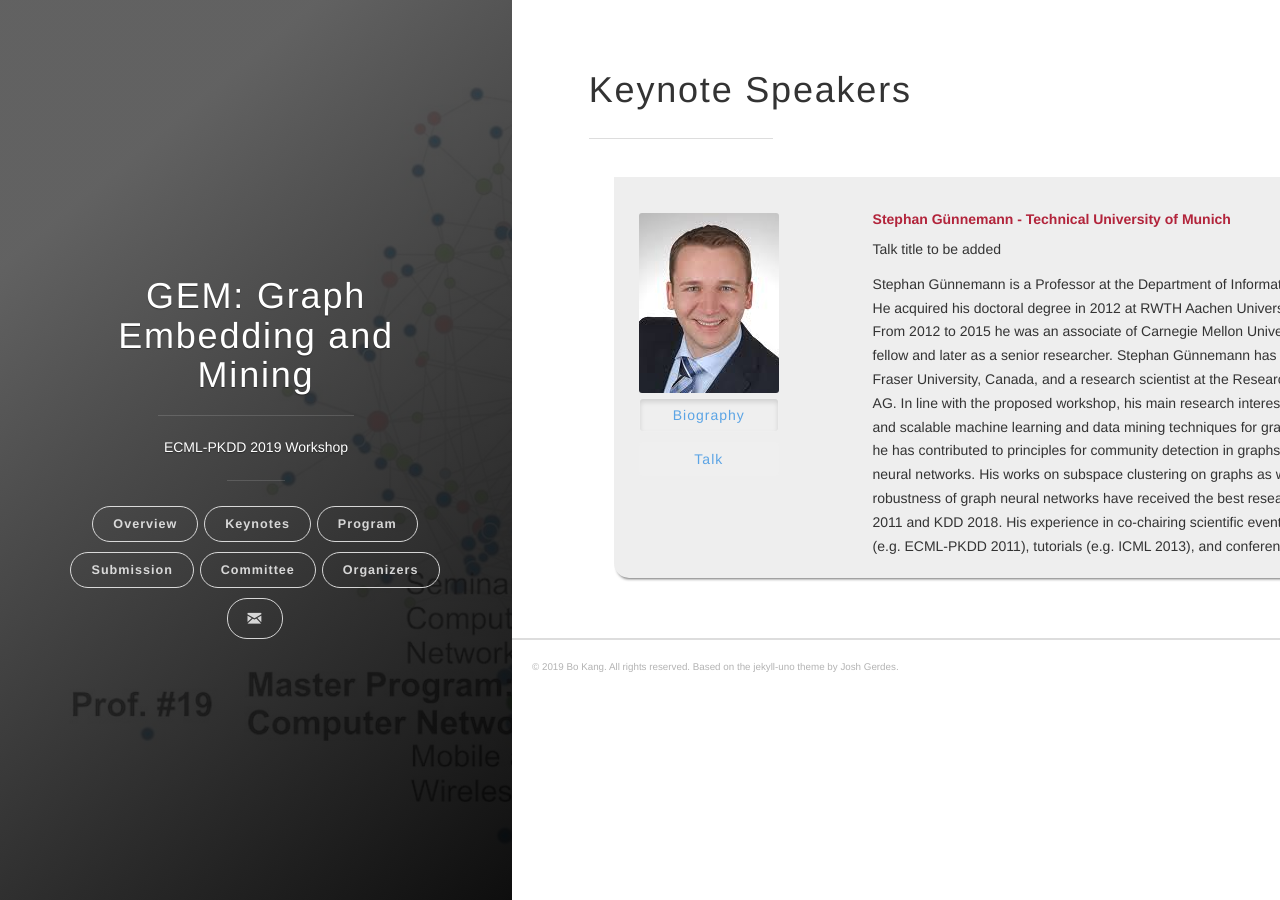
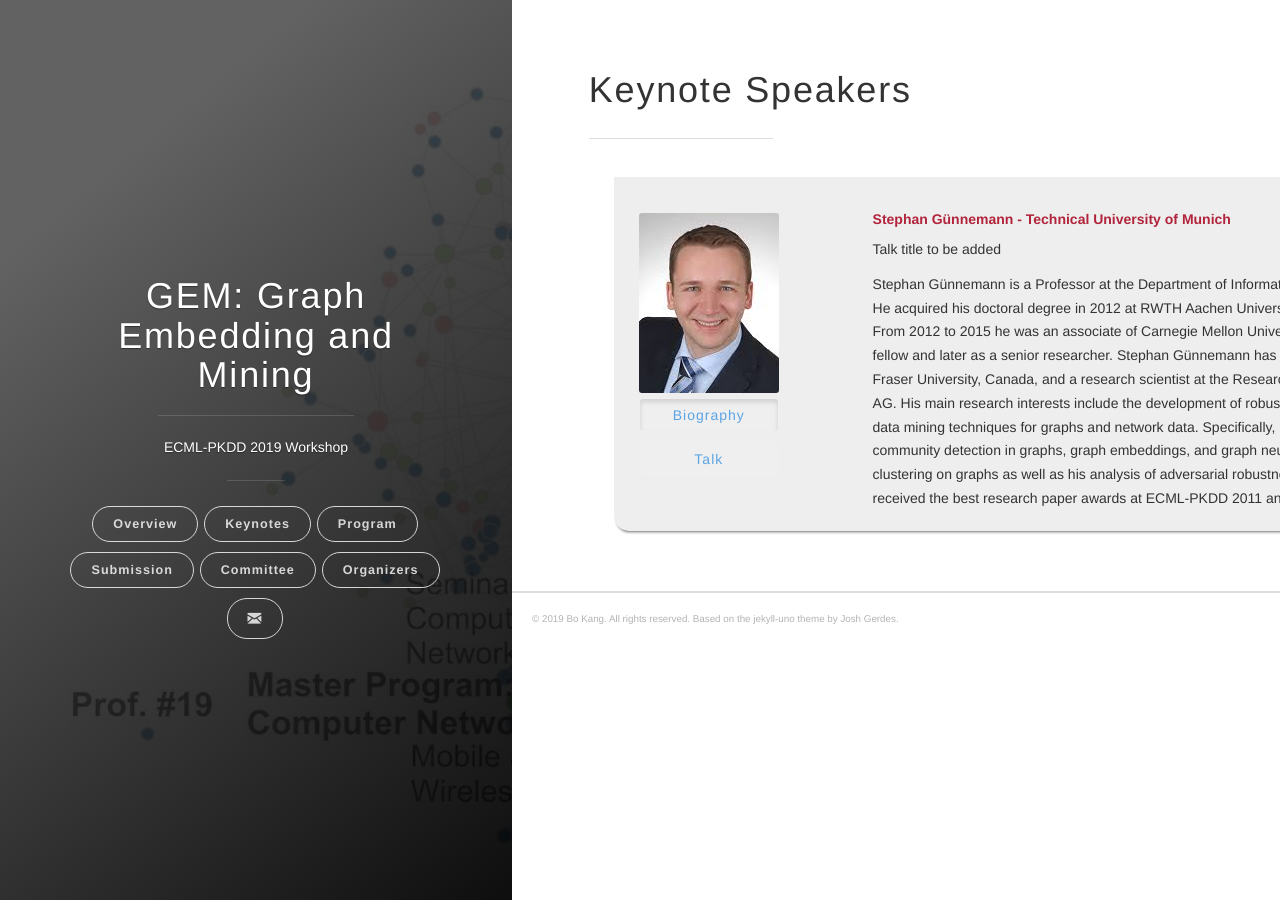
Before and after one commit to gem-ecmlpkdd/gem-ecmlpkdd.github.io, a Jekyll site: the page built from pages/keynotes.md, in a window 1280 px wide. Built offline with Jekyll 4.4.1, drawn with Linux system fonts in a browser that asks for light colours.

Commit message:
edit keynote speaker bio.

```diff
--- a/_data/keynotes.yml
+++ b/_data/keynotes.yml
@@ -5,6 +5,6 @@
     institution: Technical University of Munich
     image: StephanGuennemann.jpg
     homepage: http://www.kdd.in.tum.de/team/guennemann/
-    bio: Stephan Günnemann is a Professor at the Department of Informatics, Technical University of Munich. He acquired his doctoral degree in 2012 at RWTH Aachen University in the field of computer science. From 2012 to 2015 he was an associate of Carnegie Mellon University, USA; initially as a postdoctoral fellow and later as a senior researcher. Stephan Günnemann has been a visiting researcher at Simon Fraser University, Canada, and a research scientist at the Research & Technology Center of Siemens AG. In line with the proposed workshop, his main research interests include the development of robust and scalable machine learning and data mining techniques for graphs and network data. Specifically, he has contributed to principles for community detection in graphs, graph embeddings, and graph neural networks. His works on subspace clustering on graphs as well as his analysis of adversarial robustness of graph neural networks have received the best research paper awards at ECML-PKDD 2011 and KDD 2018. His experience in co-chairing scientific events ranges from organizing workshops (e.g. ECML-PKDD 2011), tutorials (e.g. ICML 2013), and conferences (e.g. VLDB 2017).
+    bio: Stephan Günnemann is a Professor at the Department of Informatics, Technical University of Munich. He acquired his doctoral degree in 2012 at RWTH Aachen University in the field of computer science. From 2012 to 2015 he was an associate of Carnegie Mellon University, USA; initially as a postdoctoral fellow and later as a senior researcher. Stephan Günnemann has been a visiting researcher at Simon Fraser University, Canada, and a research scientist at the Research & Technology Center of Siemens AG. His main research interests include the development of robust and scalable machine learning and data mining techniques for graphs and network data. Specifically, he has contributed to principles for community detection in graphs, graph embeddings, and graph neural networks. His works on subspace clustering on graphs as well as his analysis of adversarial robustness of graph neural networks have received the best research paper awards at ECML-PKDD 2011 and KDD 2018.
     talktitle: Talk title to be added
     talk: TBA
```
Also changed, not shown: 1 other file.
